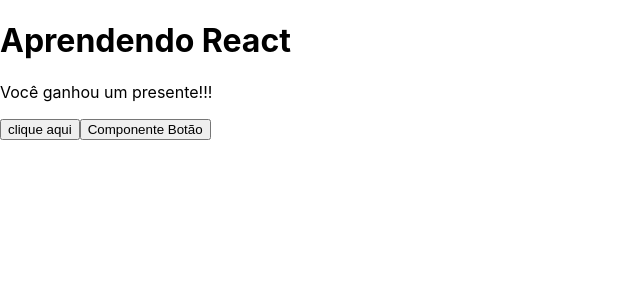
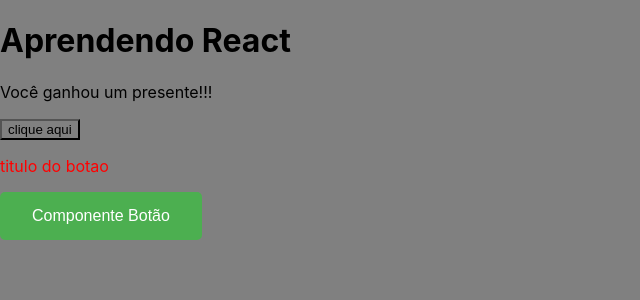
Before and after one commit to evertontech/estudos-react, a React (Create React App) app: page / in a window 1280 px wide. Shown: the top 300 px of the page, without its empty margins (0-640 px from the left). Built offline with nearby package versions, Linux system fonts and the light colour scheme.

Commit message:
Estilizando componente

```diff
--- a/src/App.css
+++ b/src/App.css
@@ -1,38 +1,3 @@
-.App {
-  text-align: center;
+* {
+  background-color: grey;
 }
-
-.App-logo {
-  height: 40vmin;
-  pointer-events: none;
-}
-
-@media (prefers-reduced-motion: no-preference) {
-  .App-logo {
-    animation: App-logo-spin infinite 20s linear;
-  }
-}
-
-.App-header {
-  background-color: #282c34;
-  min-height: 100vh;
-  display: flex;
-  flex-direction: column;
-  align-items: center;
-  justify-content: center;
-  font-size: calc(10px + 2vmin);
-  color: white;
-}
-
-.App-link {
-  color: #61dafb;
-}
-
-@keyframes App-logo-spin {
-  from {
-    transform: rotate(0deg);
-  }
-  to {
-    transform: rotate(360deg);
-  }
-}
--- a/src/components/botao.jsx
+++ b/src/components/botao.jsx
@@ -1,3 +1,10 @@
+import styles from "./botao.module.css"
+
 export default function Botao() {
-  return <button>Componente Botão</button>;
+  return (
+    <>
+      <p className = {styles.tituloBotao}>titulo do botao</p>
+      <button className={styles.botao}>Componente Botão</button>
+    </>
+  );
 }
--- /dev/null
+++ b/src/components/botao.module.css
@@ -0,0 +1,18 @@
+.botao {
+  background-color: #4caf50;
+  border: none;
+  color: white;
+  padding: 15px 32px;
+  font-size: 16px;
+  cursor: pointer;
+  border-radius: 5px;
+}
+
+.botao:hover {
+  background-color: darkgreen;
+  transition: 0.3s;
+}
+
+.tituloBotao {
+  color: red;
+}
```
